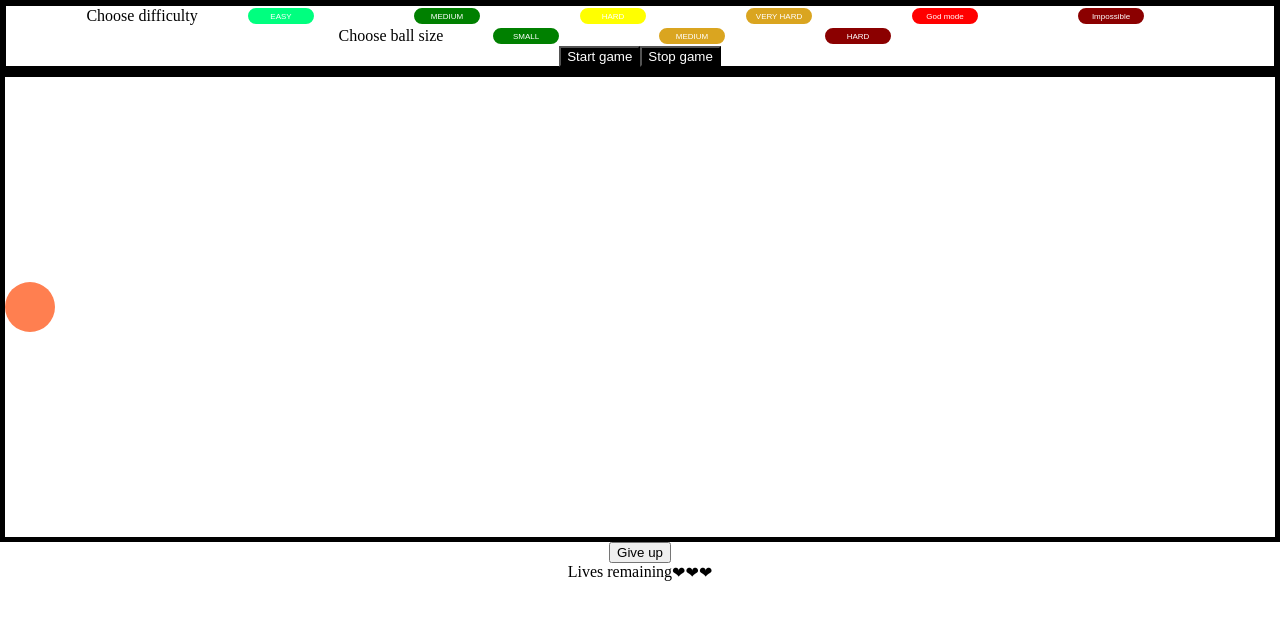
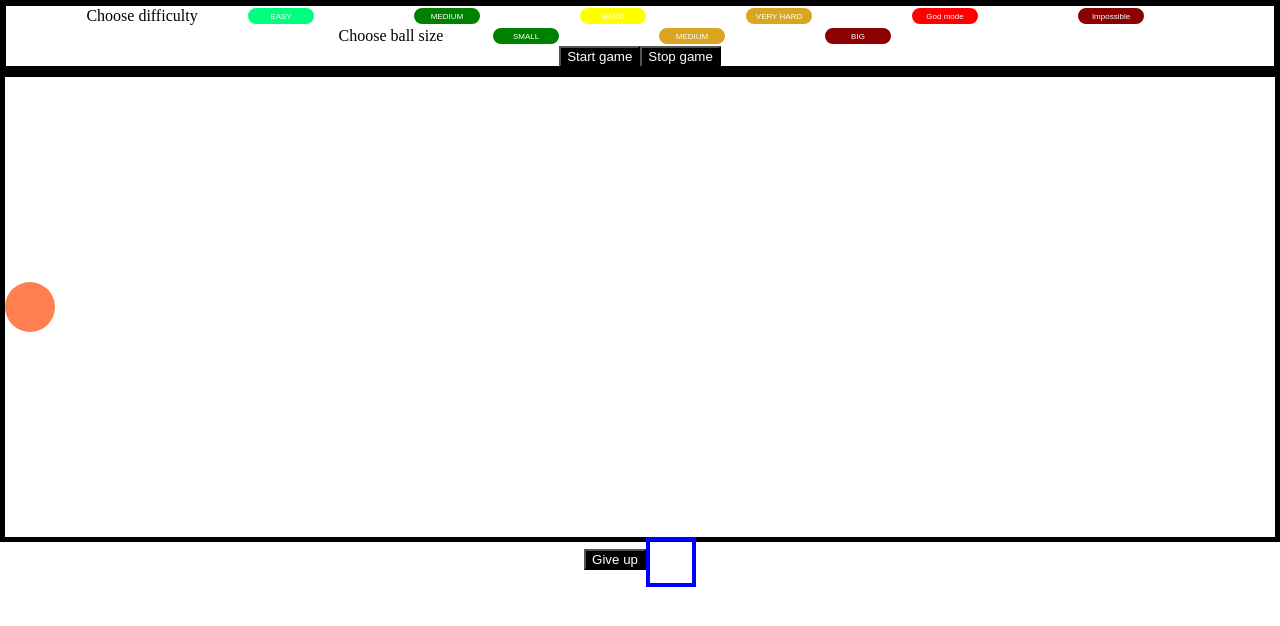
Before and after one commit to Karl-Maghariki/Ball-game, a plain HTML site: page index.html in a window 1280 px wide. Drawn offline with Linux system fonts and the light colour scheme.

Commit message:
almost done with the game

```diff
--- a/css/style.css
+++ b/css/style.css
@@ -13,6 +13,7 @@ main {
   height: 470px;
   display: flex;
   align-items: center;
+  margin-bottom: 10px;
 }
 
 .entername{
@@ -78,9 +79,10 @@ main {
   text-decoration: none;
 }
 
-.game {
+.game, .giveUP {
   background-color: #000000;
   color: #ffffff;
+  display: block;
 }
 
 #ball {
@@ -101,3 +103,14 @@ main {
   75% {right: 90%;background-color: chartreuse}
   100% {left: 2px;background-color: coral}
 }
+
+#pointsCounter {
+  height: 50px;
+  width: 50px;
+  border: 4px solid blue;
+  display: block;
+}
+
+.giveUP {
+  margin-bottom: 5px;
+}
--- a/index.html
+++ b/index.html
@@ -21,7 +21,7 @@
         <label for="#">Choose ball size</label>
         <button onclick="smallBall()" class="size size-small">SMALL</button>
         <button onclick="mediumBall()" class="size size-medium">MEDIUM</button>
-        <button onclick="bigBall()" class="size size-big">HARD</button>
+        <button onclick="bigBall()" class="size size-big">BIG </button>
       </div>
       <div class="flex-container">
         <button onclick="startGame()" class="game game-start">Start game</button>
@@ -33,12 +33,8 @@
     </main>
     <footer>
       <div class="flex-container">
-        <button>Give up</button>
+        <button onclick="counter()" class="giveUP">Give up</button>
         <div id="pointsCounter"></div>
-      </div>
-      <div class="flex-container">
-        <span>Lives remaining</span>
-        <span>❤❤❤</span>
       </div>
     </footer>
   </body>
--- a/javascript/app.js
+++ b/javascript/app.js
@@ -39,3 +39,13 @@ function bigBall() {
   document.getElementById("ball").style.height = "100px";
   document.getElementById("ball").style.width = "100px";
 }
+
+function counter() {
+  let counter = 0;
+  counter += 1
+  displayCounterValue()
+}
+
+function displayCounterValue() {
+  document.getElementById("pointsCounter").innerText = counter;
+}
```
